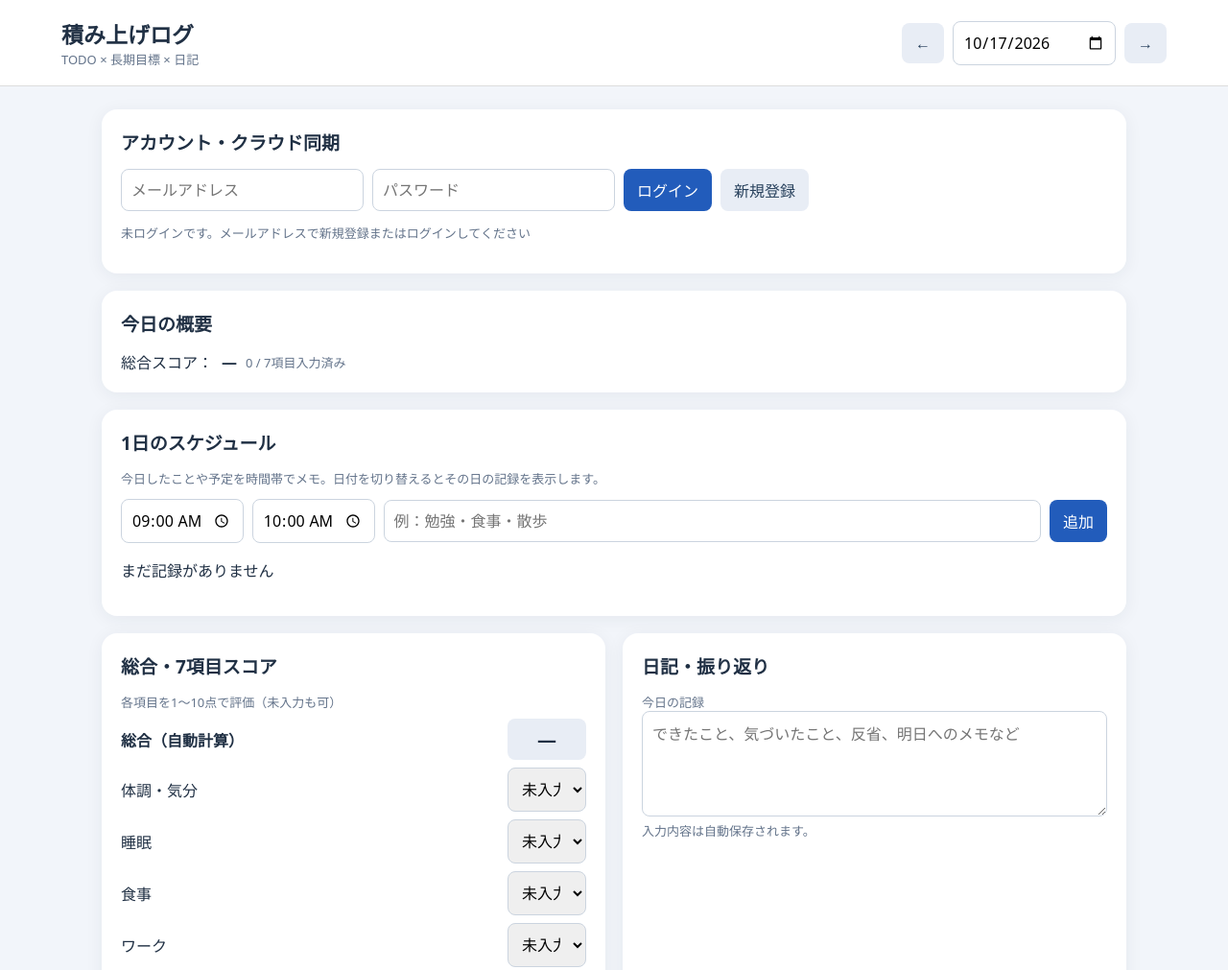
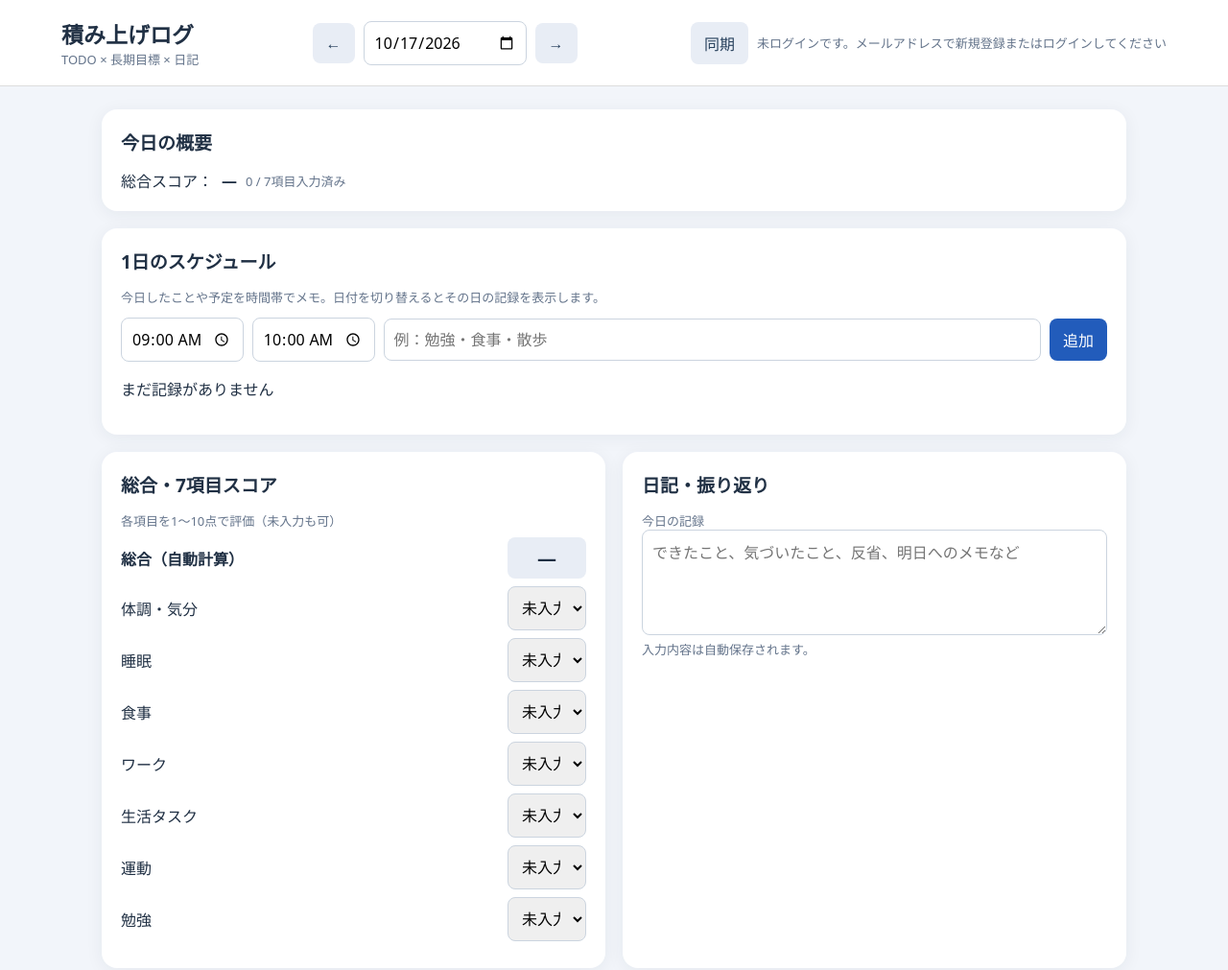
Before and after one commit to kazuma-hara/tsumiage-log, a plain HTML site: page index.html in a window 1280 px wide. Shown: the top 1011 px of the page at 96% size. Drawn offline with nearby package versions, Linux system fonts and the light colour scheme.

Commit message:
Move account actions to footer and show compact sync control in header

```diff
--- a/index.html
+++ b/index.html
@@ -50,10 +50,12 @@ configureChart();redraw();
 const endpoint='https://osqyecpjbolavsawweni.supabase.co',key='sb_publishable_MdrcWm98UjN3dOvM91zPfw_5n0Ptguw';
 const sb=window.supabase?.createClient(endpoint,key);
 const localKey='tsumiage_data_v4',backupKey='tsumiage_before_sync_backup',scorenames=['体調・気分','睡眠','食事','ワーク','生活タスク','運動','勉強'];
-const section=document.createElement('section');section.className='card wide';section.style.gridRow='1';
-section.innerHTML='<h2>アカウント・クラウド同期</h2><div id="authui" class="flex"></div><p id="syncstatus" class="muted">接続準備中…</p>';
-document.querySelector('main').prepend(section);
-const ui=document.getElementById('authui'),status=s=>document.getElementById('syncstatus').textContent=s;
+const headerSync=document.createElement('div');headerSync.className='flex';headerSync.style.justifyContent='flex-end';headerSync.style.alignItems='center';
+headerSync.innerHTML='<button id="quickSync" class="secondary" type="button" disabled>同期</button><span id="syncstatus" class="muted" role="status">接続準備中…</span>';
+document.querySelector('header').append(headerSync);
+const account=document.createElement('section');account.className='card wide';account.innerHTML='<h2>アカウント設定</h2><div id="authui" class="flex"></div>';
+const footer=document.querySelector('footer');footer.before(account);account.style.maxWidth='1100px';account.style.margin='16px auto';account.style.width='calc(100% - 32px)';
+const ui=document.getElementById('authui'),quick=document.getElementById('quickSync'),status=s=>document.getElementById('syncstatus').textContent=s;
 let user=null,working=false,last=null,ready=false;
 const read=()=>{try{return JSON.parse(localStorage.getItem(localKey))||{tasks:[],goals:[],days:{}}}catch{return {tasks:[],goals:[],days:{}}}};
 function migrateScores(d){d.days??={};if(d.scoreSchema!==4){for(const e of Object.values(d.days))e.scores={};d.scoreSchema=4;}d.goals??=[];for(const g of d.goals)g.progress??=0;d.tasks??=[];for(const t of d.tasks)t.goalId='';return d}
@@ -66,7 +68,7 @@ return d
 }
 function button(label,action,secondary=false){const b=document.createElement('button');b.textContent=label;if(secondary)b.className='secondary';b.onclick=action;return b}
 function render(){
-ui.replaceChildren();if(!sb){status('通信ライブラリを読み込めませんでした。ページを更新してください。');return}
+ui.replaceChildren();quick.disabled=!user;if(!sb){status('通信ライブラリを読み込めませんでした。ページを更新してください。');return}
 if(!user){
 const email=document.createElement('input');email.type='email';email.placeholder='メールアドレス';email.autocomplete='email';
 const pwd=document.createElement('input');pwd.type='password';pwd.placeholder='パスワード';pwd.autocomplete='current-password';
@@ -75,7 +77,7 @@ ui.append(button('ログイン',async()=>{const {data,error}=await sb.auth.signI
 ui.append(button('新規登録',async()=>{const {error}=await sb.auth.signUp({email:email.value,password:pwd.value,options:{emailRedirectTo:location.origin+location.pathname}});status(error?error.message:'確認メールを確認してからログインしてください')} ,true));
 }else{
 ui.append(document.createTextNode(user.email+' '));
-ui.append(button('今すぐ同期',()=>synchronize(true)));
+
 ui.append(button('クラウドから再取得',()=>initialLoad(true),true));
 ui.append(button('ログアウト',async()=>{ready=false;await sb.auth.signOut();user=null;render();status('ログアウトしました')} ,true));
 }
@@ -145,6 +147,7 @@ const local=normalize(raw),rows=await fetchAll();await writeAll(local,rows);
 localStorage.setItem(localKey,JSON.stringify(local));last=JSON.stringify(local);status('クラウドに保存しました');
 }catch(e){status('保存に失敗しました: '+e.message)}finally{working=false}
 }
+quick.onclick=async()=>{if(!user)return;await synchronize(true);if(!working&&ready)await initialLoad(true)};
 async function start(u){user=u;render();await initialLoad()}
 render();status(sb?'未ログインの場合はメールアドレスで登録・ログインしてください。':'接続ライブラリの読込に失敗しました');
 if(sb){sb.auth.onAuthStateChange((event,session)=>{if(event==='SIGNED_OUT'){user=null;ready=false;render()}});sb.auth.getSession().then(({data,error})=>{if(error){render();status('認証状態の確認に失敗しました: '+error.message)}else if(data.session?.user)start(data.session.user);else{render();status('未ログインです。メールアドレスで新規登録またはログインしてください')}}).catch(e=>{render();status('認証確認エラー: '+e.message)})}
```
